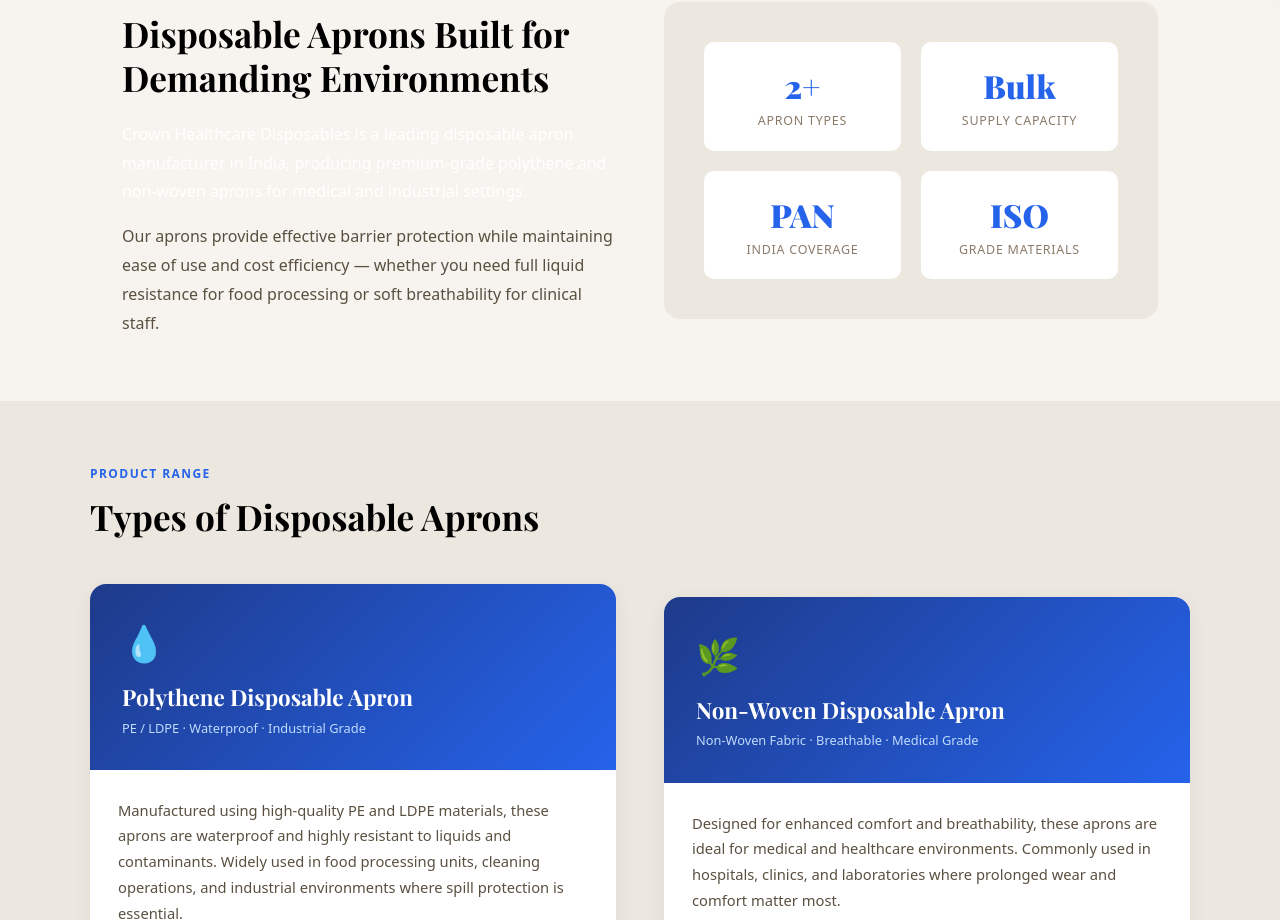
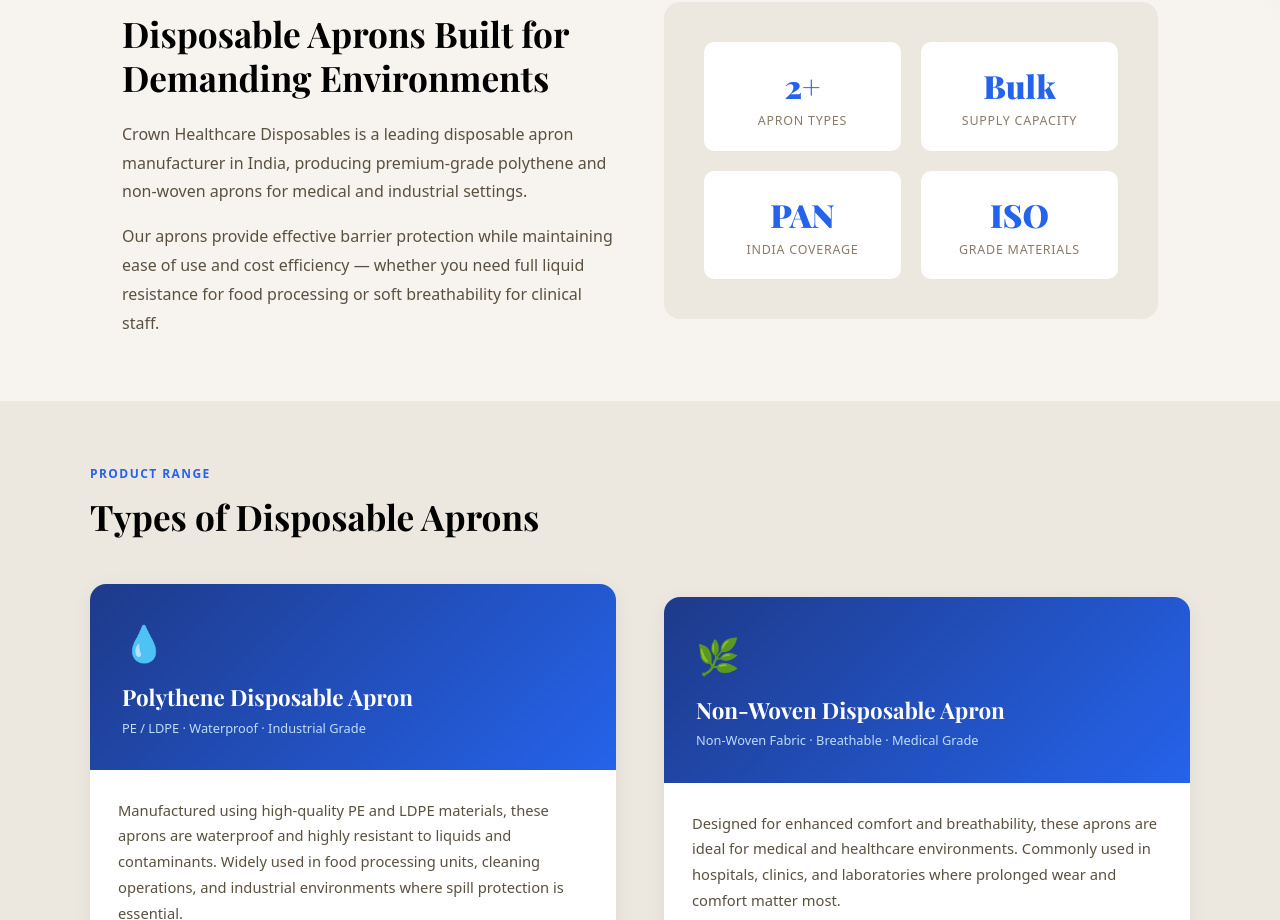
Before and after one commit to infotechmediaenquiry-lgtm/crown_updated, a Next.js app: page /disposable-section/disposable-aprons in a window 1280 px wide. Shown: the part 840-1760 px from the top of the page. Built offline with nearby package versions, Linux system fonts and the light colour scheme; a web font is replaced by a local one.

Commit message:
css-update

```diff
--- a/app/disposable-section/product.css
+++ b/app/disposable-section/product.css
@@ -47,7 +47,7 @@
 .two-col { display: grid; grid-template-columns: 1fr 1fr; gap: 3rem; align-items: center; }
 .overview-label { color: #2563eb; font-size: 0.75rem; letter-spacing: 0.12em; text-transform: uppercase; font-weight: 600; margin-bottom: 0.6rem; }
 .overview-heading { font-family: 'Playfair Display', serif; font-size: 2.2rem; font-weight: 700; line-height: 1.25; margin-bottom: 1.25rem; }
-.overview-text { color: #fff; line-height: 1.8; margin-bottom: 1rem; }
+.overview-text { color: #5A5040; line-height: 1.8; margin-bottom: 1rem; }
 .overview-text-last { color: #5A5040; line-height: 1.8; }
 .overview-link { color: #2563eb; text-decoration: underline; text-underline-offset: 3px; }
 .stats-box { background: #EDE8DF; border-radius: 16px; padding: 2.5rem; display: grid; grid-template-columns: 1fr 1fr; gap: 1.25rem; }
```
